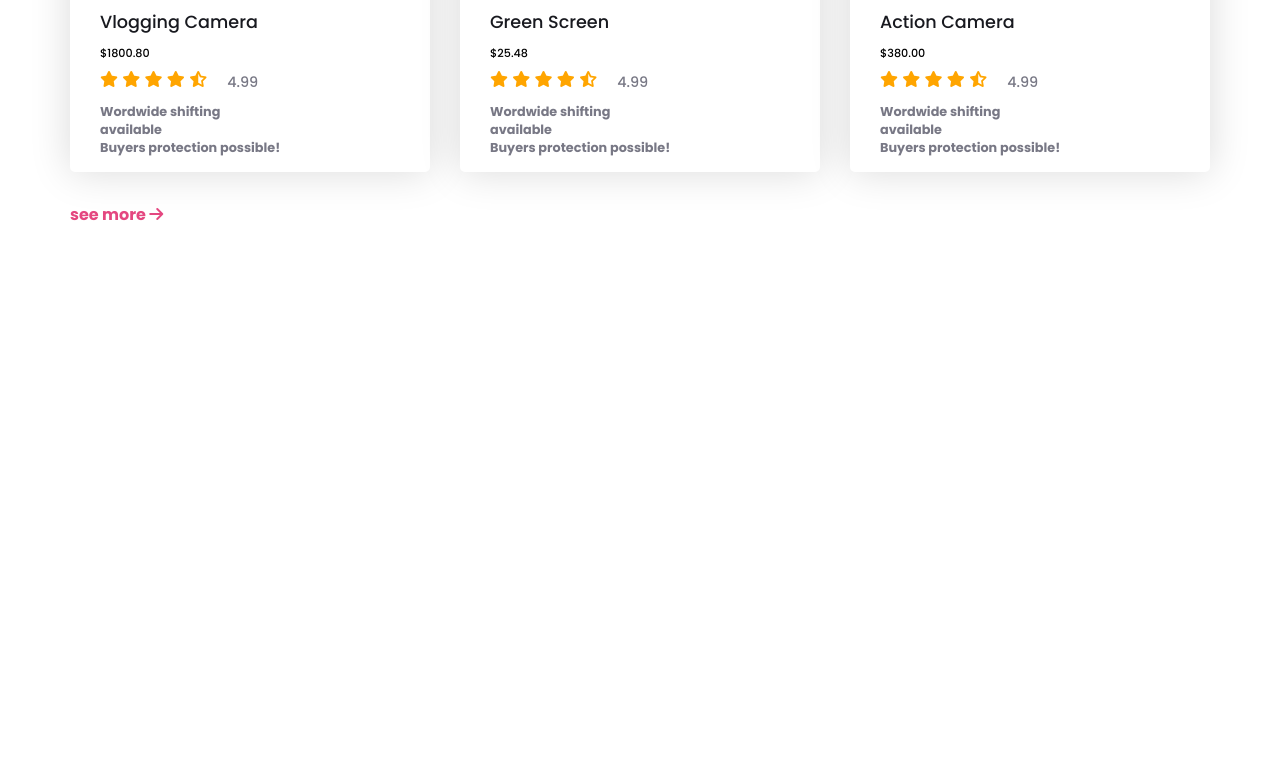
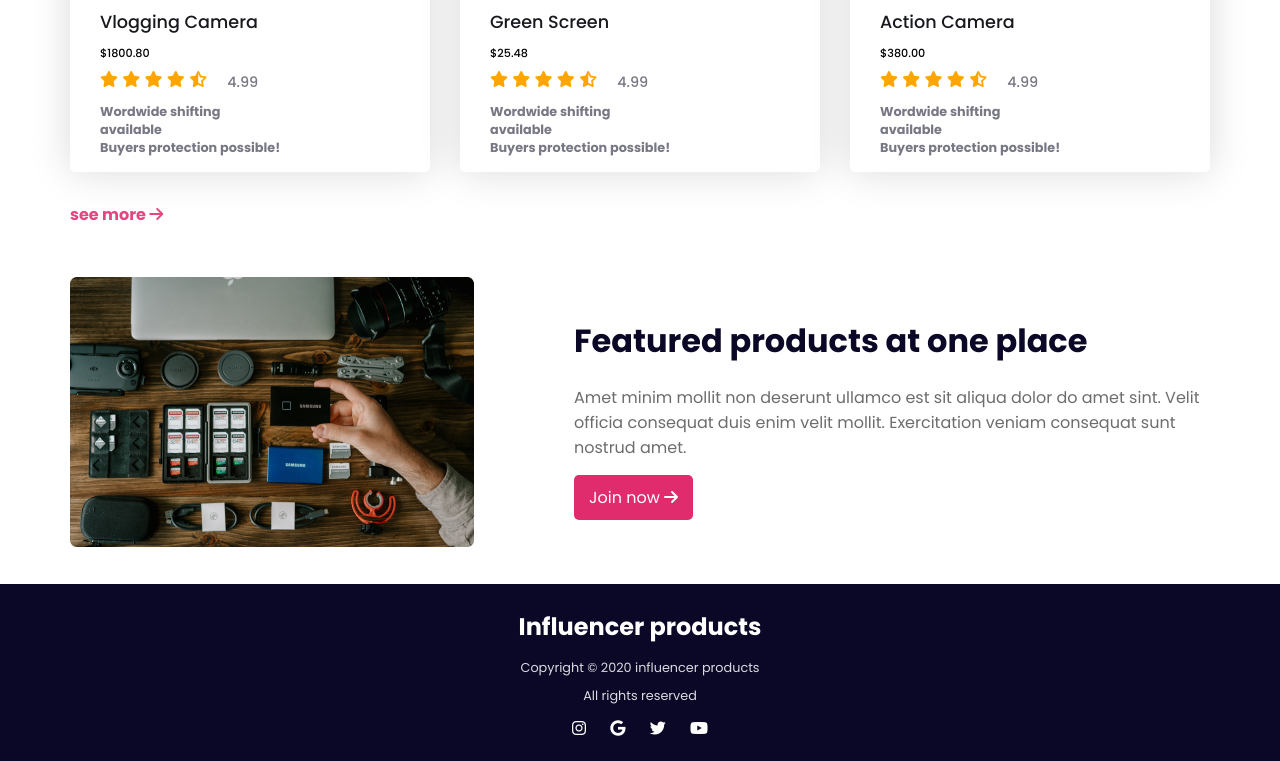
Before and after one commit to 09mehed/influencer-gears, a plain HTML site: page index.html in a window 1280 px wide. Shown: the part 1862-2623 px from the top of the page. Before the commit the page ends 2139 px from the top, so only its background shows below. Drawn offline with Linux system fonts and the light colour scheme.

Commit message:
mobile responsive layout complete

```diff
--- a/index.html
+++ b/index.html
@@ -265,8 +265,36 @@
             </div>
             <h4>see more <i class="fa-solid fa-arrow-right"></i></h4>
         </section>
+
+        <!-- feature area section start -->
+
+        <section class="container">
+            <div class="feature-area">
+                <div class="feature-img">
+                    <img src="./images/gear.png" alt="">
+                </div>
+                <div class="feature-text">
+                    <h1>Featured products at one place</h1>
+                    <p>Amet minim mollit non deserunt ullamco est sit aliqua dolor do amet sint. Velit officia consequat duis enim velit mollit. Exercitation veniam consequat sunt nostrud amet.</p>
+                    <button class="btn-1">Join now <i class="fa-solid fa-arrow-right"></i></button>
+                </div>
+            </div>
+        </section>
     </main>
 
+    <!-- footer section start -->
+
+    <footer class="footer">
+        <h1>Influencer products</h1>
+        <p>Copyright © 2020  influencer products</p>
+        <p>All rights reserved</p>
+        <div class="footer-icon">
+            <i class="fa-brands fa-instagram"></i>
+            <i class="fa-brands fa-google"></i>
+            <i class="fa-brands fa-twitter"></i>
+            <i class="fa-brands fa-youtube"></i>
+        </div>
+    </footer>
 
 </body>
 </html>
--- a/style.css
+++ b/style.css
@@ -71,9 +71,11 @@ ul li{
 
 /* market-place-area start */
 .market-place-area{
-    display: flex;
+    /* display: flex;
     justify-content: space-between;
-    align-items: center;
+    align-items: center; */
+    display: grid;
+    grid-template-columns: repeat(7, 1fr);
     margin: 0 20px;
 }
 
@@ -139,3 +141,90 @@ ul li{
     font-weight: 700;
     padding: 5px 0;
 }
+/* feature-area start */
+
+.feature-area{
+    display: flex;
+    justify-content: space-between;
+    align-items: center;
+    gap: 100px;
+}
+.feature-text h1{
+    color: rgb(10, 8, 38);
+    font-size: 2rem;
+    font-weight: 700;
+    padding: 5px 0;
+}
+.feature-text p{
+    color: rgb(108, 108, 108);
+    font-size: 1rem;
+    font-weight: 400;
+    padding: 15px 0;
+}
+.btn-1{
+    color: rgb(255, 255, 255);
+    font-size: 16px;
+    font-weight: 400;
+    background-color: rgb(224, 44, 109);
+    padding: 10px 15px;
+    border: none;
+    border-radius: 5px;
+}
+
+/* footer area start */
+
+.footer{
+    background-color: #0A0826;
+    text-align: center;
+    padding: 15px 0;
+}
+.footer h1{
+    color: rgb(255, 255, 255);
+    font-size: 1.5rem;
+    font-weight: 700;
+    padding: 10px 0;
+}
+.footer p{
+    color: rgb(217, 219, 225);
+    font-size: 0.8rem;
+    font-weight: 400;
+    padding: 5px 0;
+}
+.footer-icon{
+    color: rgb(255, 255, 255);
+    font-size: 1rem;
+}
+.footer-icon i{
+    margin: 10px 10px;
+    font-size: 1rem;
+}
+
+/* mobile responsive layout */
+
+@media screen  and (max-width:426px){
+    .navbar{
+        flex-direction: column;
+        text-align: center;
+    }
+    .banner{
+        flex-direction: column-reverse;
+    }
+    .banner-text, .feature-text{
+        text-align: center;
+    }
+    .market-place-area{
+        grid-template-columns: 1fr 1fr 1fr;
+        gap: 30px;
+        text-align: center;
+    }
+    .popular h1{
+        text-align: center;
+    }
+    .card-box{
+        grid-template-columns: 1fr;
+    }
+    .feature-area{
+        flex-direction: column-reverse;
+        gap: 20px;
+    }
+}
```
